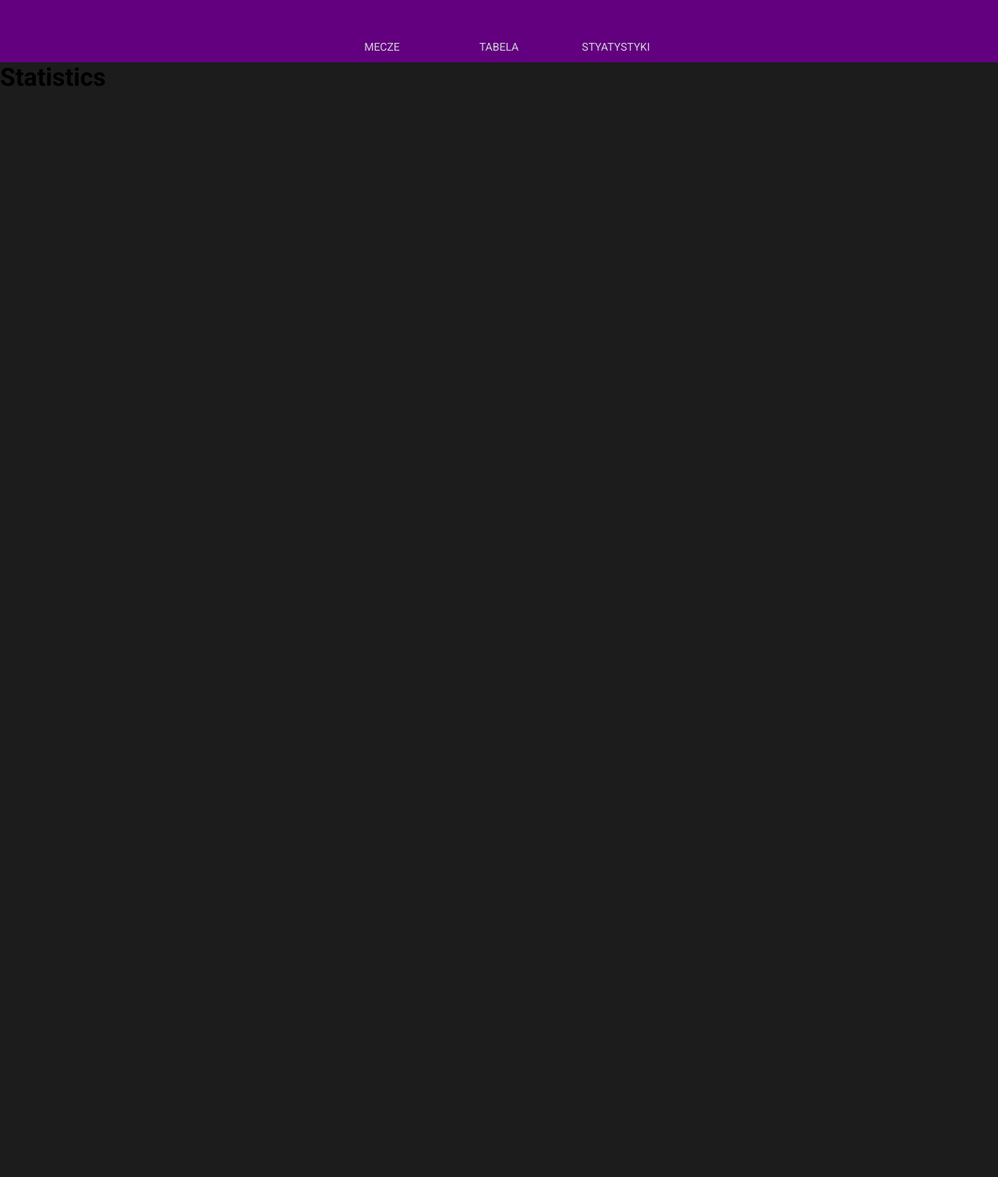
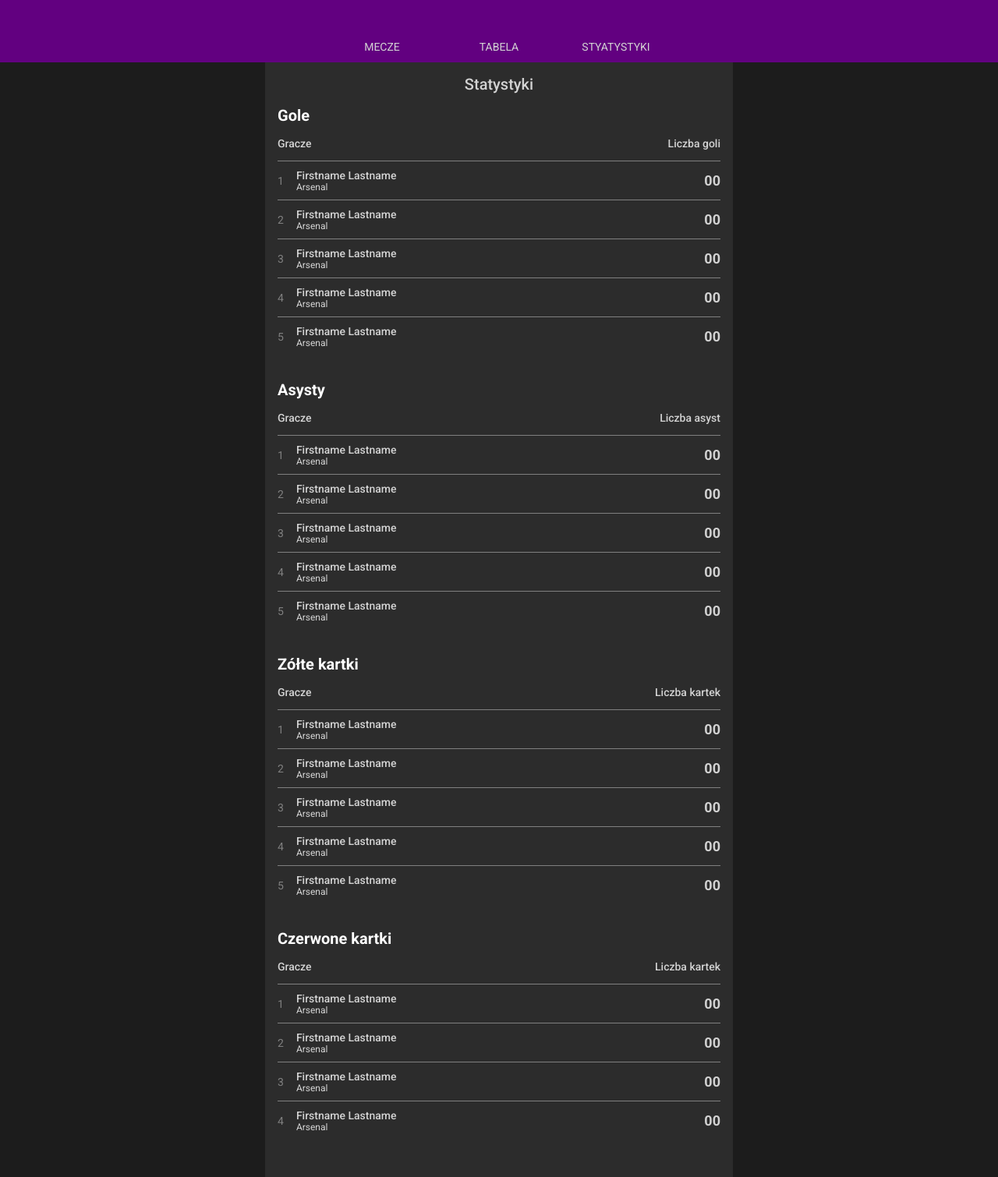
Before and after one commit to PreQQ/django-liga, a Django app: page /statistics/ in a window 1280 px wide. Shown: the whole page at 78% size. Before the commit the page ends 110 px from the top, so only its background shows below. Run offline with Django 3.2, Linux system fonts and the light colour scheme.

Commit message:
Added stats page

```diff
--- a/main/templates/layout.html
+++ b/main/templates/layout.html
@@ -9,6 +9,7 @@
         <link rel="stylesheet" type="text/css" href="{% static 'css/matches.css' %}" />
         <link rel="stylesheet" type="text/css" href="{% static 'css/match.css' %}" />
         <link rel="stylesheet" type="text/css" href="{% static 'css/club.css' %}" />
+        <link rel="stylesheet" type="text/css" href="{% static 'css/statistics.css' %}" />
     </head>
     <body>
         <header class="main-header">
--- a/main/templates/statistics.html
+++ b/main/templates/statistics.html
@@ -1,4 +1,95 @@
-{% extends "layout.html" %}
-
-{% block title %}Strona główna{% endblock %}
-{% block body_content %}<h1>Statistics</h1>{% endblock %}
+{% extends "layout.html" %} {% block title %}Statystyki{% endblock %} {% block body_content %}
+<div class="stats-outer">
+    <div class="stats">
+        <div class="stats-header">Statystyki</div>
+        <div class="stats-container">
+            <div class="stats-container__title">Gole</div>
+            <div class="stats-container__table">
+                <div class="stats-container__table_names">
+                    <div class="stats-container__table_names_item">Gracze</div>
+                    <div class="stats-container__table_names_item">Liczba goli</div>
+                </div>
+                {% for player in goals %}
+                <div class="stats-container__table_item">
+                    <div class="stats-container__table_item_info">
+                        <div class="stats-container__table_item_info_position">{{player}}</div>
+                        <div class="stats-container__table_item_info_content">
+                            <span>Firstname Lastname</span>
+                            <br />
+                            Arsenal
+                        </div>
+                    </div>
+                    <div class="stats-container__table_item_outcome">00</div>
+                </div>
+                {% endfor %}
+            </div>
+        </div>
+        <div class="stats-container">
+            <div class="stats-container__title">Asysty</div>
+            <div class="stats-container__table">
+                <div class="stats-container__table_names">
+                    <div class="stats-container__table_names_item">Gracze</div>
+                    <div class="stats-container__table_names_item">Liczba asyst</div>
+                </div>
+                {% for player in assists %}
+                <div class="stats-container__table_item">
+                    <div class="stats-container__table_item_info">
+                        <div class="stats-container__table_item_info_position">{{player}}</div>
+                        <div class="stats-container__table_item_info_content">
+                            <span>Firstname Lastname</span>
+                            <br />
+                            Arsenal
+                        </div>
+                    </div>
+                    <div class="stats-container__table_item_outcome">00</div>
+                </div>
+                {% endfor %}
+            </div>
+        </div>
+        <div class="stats-container">
+            <div class="stats-container__title">Zółte kartki</div>
+            <div class="stats-container__table">
+                <div class="stats-container__table_names">
+                    <div class="stats-container__table_names_item">Gracze</div>
+                    <div class="stats-container__table_names_item">Liczba kartek</div>
+                </div>
+                {% for player in yellows %}
+                <div class="stats-container__table_item">
+                    <div class="stats-container__table_item_info">
+                        <div class="stats-container__table_item_info_position">{{player}}</div>
+                        <div class="stats-container__table_item_info_content">
+                            <span>Firstname Lastname</span>
+                            <br />
+                            Arsenal
+                        </div>
+                    </div>
+                    <div class="stats-container__table_item_outcome">00</div>
+                </div>
+                {% endfor %}
+            </div>
+        </div>
+        <div class="stats-container">
+            <div class="stats-container__title">Czerwone kartki</div>
+            <div class="stats-container__table">
+                <div class="stats-container__table_names">
+                    <div class="stats-container__table_names_item">Gracze</div>
+                    <div class="stats-container__table_names_item">Liczba kartek</div>
+                </div>
+                {% for player in reds %}
+                <div class="stats-container__table_item">
+                    <div class="stats-container__table_item_info">
+                        <div class="stats-container__table_item_info_position">{{player}}</div>
+                        <div class="stats-container__table_item_info_content">
+                            <span>Firstname Lastname</span>
+                            <br />
+                            Arsenal
+                        </div>
+                    </div>
+                    <div class="stats-container__table_item_outcome">00</div>
+                </div>
+                {% endfor %}
+            </div>
+        </div>
+    </div>
+</div>
+{% endblock %}
--- a/main/views.py
+++ b/main/views.py
@@ -21,7 +21,11 @@ def table(request):
     return render(request, "table.html", {"teams": teams})
 
 def statistics(request):
-    return render(request, "statistics.html")
+    goals = [1,2,3,4,5]
+    assists = [1,2,3,4,5]
+    yellows = [1,2,3,4,5]
+    reds = [1,2,3,4]
+    return render(request, "statistics.html", {"goals": goals, "assists": assists, "yellows": yellows, "reds": reds})
 
 def club(request, club_id):
     players = [1,2,3,4]
--- a/static/css/match.css
+++ b/static/css/match.css
@@ -215,11 +215,6 @@
     padding: 0 16px 16px 16px;
 }
 
-.match-body__lineup_sub_container_player {
-    /* display: flex; */
-    /* align-items: center; */
-}
-
 .match-body__lineup_sub_container_player_name {
     font-size: 14px;
     font-weight: 500;
@@ -250,7 +245,7 @@
 }
 
 .match-body__stats {
-    display: none;
+    display: grid;
     grid-template-columns: repeat(3, 1fr);
     padding: 32px 16px;
     row-gap: 12px;
--- /dev/null
+++ b/static/css/statistics.css
@@ -0,0 +1,85 @@
+.stats-outer {
+    width: 100%;
+    position: relative;
+    display: flex;
+    justify-content: center;
+}
+
+.stats {
+    width: 100%;
+    max-width: 600px;
+    position: relative;
+    background: rgb(44, 44, 44);
+    padding: 16px;
+}
+
+.stats-header {
+    font-size: 20px;
+    font-weight: 500;
+    color: lightgrey;
+    text-align: center;
+    margin-bottom: 16px;
+}
+
+.stats-container {
+    margin-bottom: 32px;
+}
+
+.stats-container__title {
+    font-size: 20px;
+    font-weight: 700;
+    color: white;
+    margin-bottom: 16px;
+}
+
+.stats-container__table {
+}
+
+.stats-container__table_names {
+    display: flex;
+    width: 100%;
+    height: 30px;
+    justify-content: space-between;
+}
+
+.stats-container__table_names_item {
+    font-size: 14px;
+    font-weight: 500;
+    color: lightgrey;
+}
+
+.stats-container__table_item {
+    display: flex;
+    justify-content: space-between;
+    align-items: center;
+    border-top: 1px solid grey;
+    height: 50px;
+}
+
+.stats-container__table_item_info {
+    display: flex;
+    align-items: center;
+    column-gap: 16px;
+}
+
+.stats-container__table_item_info_position {
+    font-size: 14px;
+    color: grey;
+}
+
+.stats-container__table_item_info_content {
+    font-size: 12px;
+    font-weight: 400;
+    color: lightgrey;
+}
+
+.stats-container__table_item_info_content span {
+    font-size: 14px;
+    font-weight: 500;
+}
+
+.stats-container__table_item_outcome {
+    font-size: 18px;
+    font-weight: 700;
+    color: lightgrey;
+}
```
Also changed, not shown: main/templates/club.html (+1 -8 lines), main/templates/match.html (+4 -8 lines), main/templates/player.html (+3 -4 lines).
